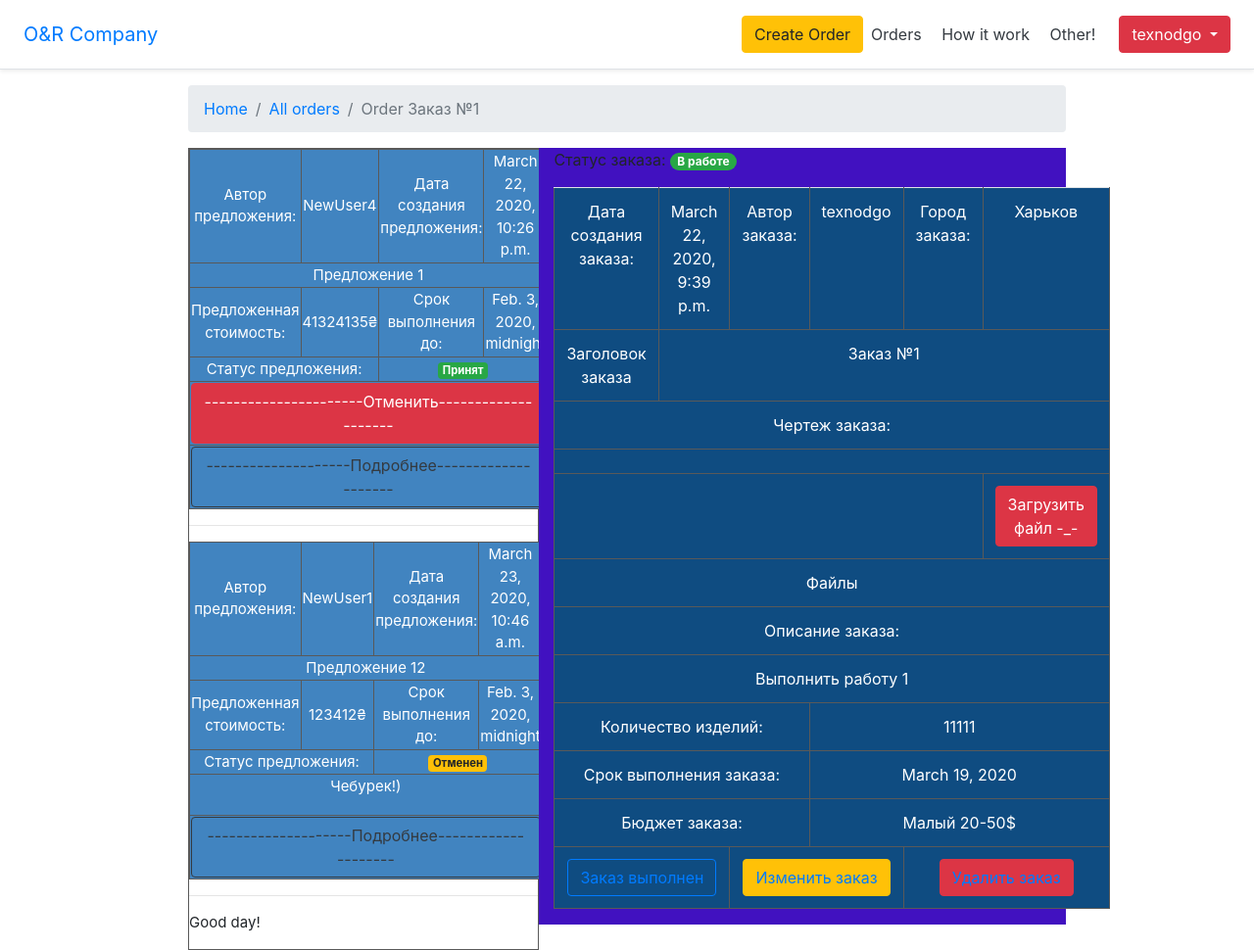
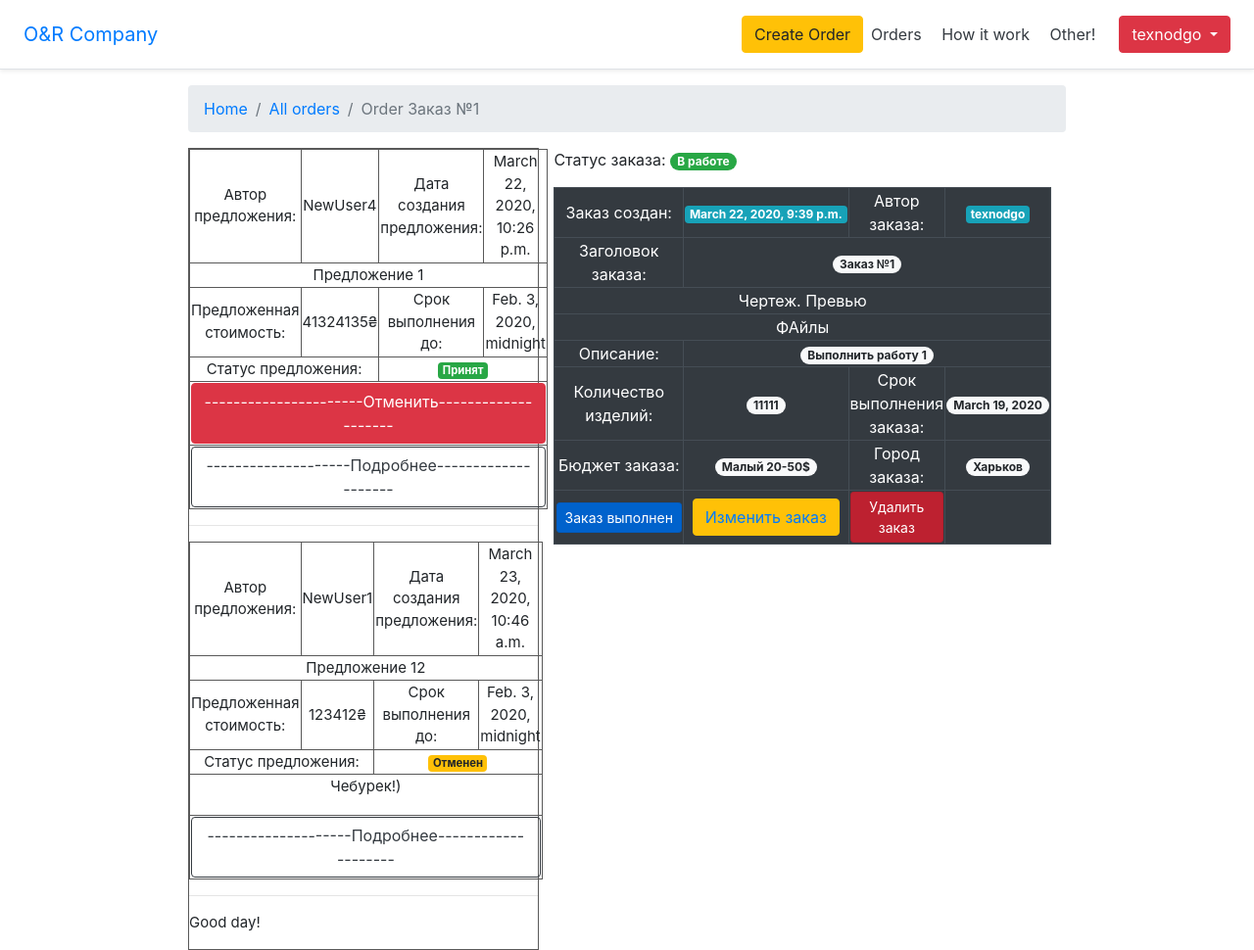
Before and after one commit to TexnoDgo/ORP, a Django app: page /orders/1 in a window 1280 px wide. Shown: the whole page at 98% size. Run offline with Django 3.2, Linux system fonts and the light colour scheme; a user stored in the database is signed in; data comes from the database, SQL or seed files in the repository; both versions use the stored data as it was after the commit; some libraries are stand-ins or nearby versions.

Commit message:
change order page

```diff
--- a/ORP_site/OR/orders/static/orders/order_style.css
+++ b/ORP_site/OR/orders/static/orders/order_style.css
@@ -23,15 +23,15 @@ body {
 .vso .vo {
     width: 60%;
     float: left;
-    background-color: #4111C0;
 }
 
 .table {
-    background-color: #0F4C81;
-    color: white;
+    color: gray;
 }
 
-.table2 {
+.vso .vs .table {
     background-color: #4184C0;
     color: white;
+    width: 500px;
+
 }
--- a/ORP_site/OR/orders/templates/orders/order.html
+++ b/ORP_site/OR/orders/templates/orders/order.html
@@ -20,6 +20,7 @@
             <div>
                 {% if user == order.author %}
                     {% for form in suggestions %}
+                        {% csrf_token %}
                         <table class="table2">
                             <tbody>
                                 <tr >
@@ -107,67 +108,55 @@
 
                 </p>
                 <!--Таблица зказа-->
-                <table class="table">
+                <table class="table-dark">
                     <tbody>
-
                         <tr>
-                            <td>Дата создания заказа:</td>
-                            <td>{{ order.date_create }}</td>
-                            <td>Автор заказа:</td>
-                            <td>{{ order.author }}</td>
-                            <td>Город заказа:</td>
-                            <td>{{ order.city }}</td>
+                            <td colspan="2">Заказ создан:</td>
+                            <td colspan="2"><span class="badge badge-info">{{ order.date_create }}</span></td>
+                            <td colspan="2">Автор заказа:</td>
+                            <td colspan="2"><span class="badge badge-info">{{ order.author }}</span></td>
                         </tr>
                         <tr>
-                            <td>Заголовок заказа</td>
-                            <td colspan="5">{{ order.title }}</td>
+                            <td colspan="2">Заголовок заказа:</td>
+                            <td colspan="6"><span class="badge badge-pill badge-light">{{ order.title }}</span></td>
                         </tr>
                         <tr>
-                            <td colspan="6">Чертеж заказа:</td>
+                            <td colspan="8">Чертеж. Превью</td>
                         </tr>
                         <tr>
-                            <td colspan="6"></td>
+                            <td colspan="8">ФАйлы</td>
                         </tr>
                         <tr>
-                            <td colspan="5"></td>
-                            <td><button type="button" class="btn btn-danger">Загрузить файл -_-</button></td>
+                            <td>Описание:</td>
+                            <td colspan="7"><span class="badge badge-pill badge-light">{{ order.description }}</span></td>
                         </tr>
                         <tr>
-                            <td colspan="6">Файлы</td>
+                            <td colspan="2">Количество изделий:</td>
+                            <td colspan="2"><span class="badge badge-pill badge-light">{{ order.amount }}</span></td>
+                            <td colspan="2">Срок выполнения заказа:</td>
+                            <td colspan="2"><span class="badge badge-pill badge-light">{{ order.lead_time }}</span></td>
                         </tr>
                         <tr>
-                            <td colspan="6">Описание заказа:</td>
-                        </tr>
-                        <tr>
-                            <td colspan="6">{{ order.description }}</td>
-                        </tr>
-                        <tr>
-                            <td colspan="3">Количество изделий:</td>
-                            <td colspan="3">{{ order.amount }}</td>
-                        </tr>
-                        <tr>
-                            <td colspan="3">Срок выполнения заказа:</td>
-                            <td colspan="3">{{ order.lead_time }}</td>
-                        </tr>
-                        <tr>
-                            <td colspan="3">Бюджет заказа:</td>
-                            <td colspan="3">{{ order.proposed_budget }}</td>
+                            <td colspan="2">Бюджет заказа:</td>
+                            <td colspan="2"><span class="badge badge-pill badge-light">{{ order.proposed_budget }}</span></td>
+                            <td colspan="2">Город заказа:</td>
+                            <td colspan="2"><span class="badge badge-pill badge-light">{{ order.city }}</span></td>
                         </tr>
                         <tr>
                             <td colspan="2">
                                 {% if user == order.author %}
                                     {% if order.status == 'В работe' %}
-                                        <button type="button" class="btn btn-outline-primary">
-                                            <a href="{% url 'status_ready' object.id %}">
-                                                Заказ выполнен
-                                            </a>
-                                        </button>
+                                        <a href="{% url 'status_ready' object.id %}"
+                                           class="btn btn-primary  btn-lg active btn-sm"
+                                           role="button" aria-pressed="true">
+                                            Заказ выполнен
+                                        </a>
                                     {% elif order.status == 'Выполненый' %}
-                                        <button type="button" class="btn btn-outline-primary">
-                                            <a href="{% url 'status_ready' object.id %}">
-                                                Доработать заказ
-                                            </a>
-                                        </button>
+                                        <a href="{% url 'status_ready' object.id %}"
+                                           class="btn btn-secondary btn-lg active btn-sm"
+                                           role="button" aria-pressed="true">
+                                            Доработать заказ
+                                        </a>
                                     {% endif %}
                                     <!-- -->
                                 {% endif %}
@@ -184,13 +173,12 @@
                             </td>
                             <td colspan="2">
                                 {% if user == order.author %}
-                                    <button type="button" class="btn btn-danger">
-                                        <a href="{% url 'order_delete' object.id %}">
-                                            Удалить заказ
-                                        </a>
-                                    </button>
+                                    <a href="{% url 'order_delete' object.id %}" class="btn btn-danger btn-lg active btn-sm" role="button" aria-pressed="true">Удалить заказ</a>
                                     <!--  -->
                                 {% endif %}
+                            </td>
+                            <td colspan="2">
+
                             </td>
                         </tr>
                     </tbody>
--- a/ORP_site/OR/orders/templates/orders/order_create.html
+++ b/ORP_site/OR/orders/templates/orders/order_create.html
@@ -63,6 +63,7 @@
                     </div>
                     <hr>
                     <button class="btn btn-lg btn-primary btn-block" type="submit">{% trans "CREATE" %}</button>
+                    <hr>
                 </div>
             </div>
         </form>
```
Also changed, not shown: ORP_site/OR/db.sqlite3.
